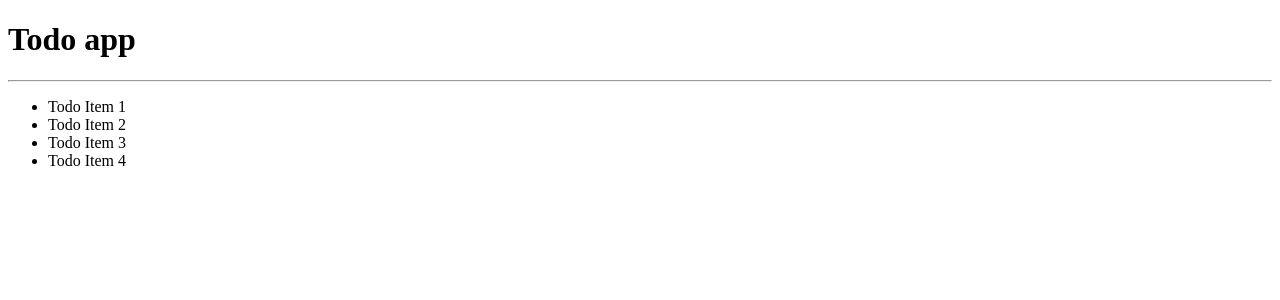
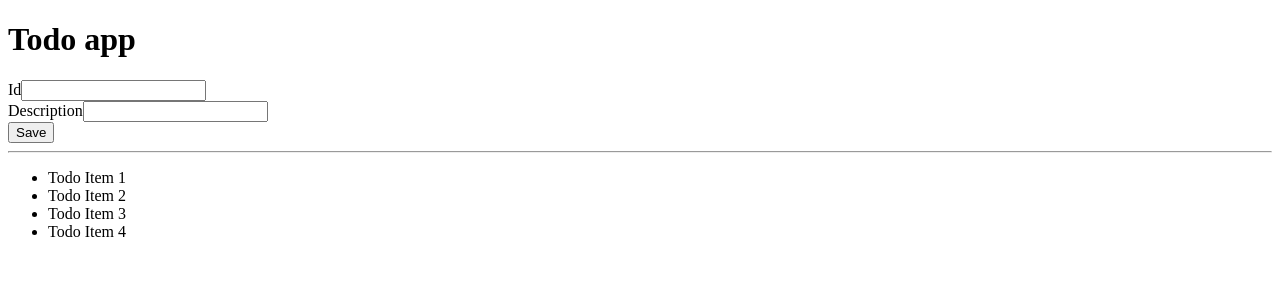
Before and after one commit to shibut12/ToDo-app, a React (Create React App) app: page / in a window 1280 px wide. Shown: the top 300 px of the page. Built offline with nearby package versions, Linux system fonts and the light colour scheme.

Commit message:
Changes for adding a new todo item

```diff
--- a/src/actions/todoActions.js
+++ b/src/actions/todoActions.js
@@ -5,6 +5,13 @@ export function loadItemsSuccess(items){
     return{
         type: types.LOAD_TODO,
         items
+    }
+}
+
+export function addItem(item){
+    return{
+        type: types.ADD_TODO,
+        item
     }
 }
 
--- a/src/components/App.js
+++ b/src/components/App.js
@@ -1,20 +1,52 @@
 import React, { Component } from 'react';
 import { bindActionCreators } from 'redux';
 import { connect } from 'react-redux';
+import PropTypes from 'prop-types';
 
 import TodoList from './TodoList';
+import ItemForm from './ItemForm';
 import * as todoActions from '../actions/todoActions';
 
 class App extends Component {
+  constructor(props, context){
+    super(props, context);
+
+    this.state={
+      item: Object.assign({}, this.props.item)
+    }
+
+    this.saveItem = this.saveItem.bind(this);
+    this.onChange = this.onChange.bind(this);
+  }
+
+  saveItem(event){
+    event.preventDefault();
+
+    this.props.actions.addItem(this.state.item);
+  }
+
+  onChange(event){
+    const fieldName = event.target.name;
+    let item = this.state.item;
+    item[fieldName] = event.target.value;
+    return this.setState({item: item});
+  }
+
   render() {
       return (
         <div>
           <h1>Todo app</h1>
+          <ItemForm onSave={this.saveItem} onChange={this.onChange}/>
           <hr />
           <TodoList items={this.props.items}/>
         </div>
       );
   }
+}
+
+App.propTypes = {
+  items: PropTypes.array.isRequired,
+  actions: PropTypes.object.isRequired
 }
 
 function mapStateToProps(state, ownProps){
--- /dev/null
+++ b/src/components/ItemForm.js
@@ -0,0 +1,35 @@
+import React from 'react';
+import PropTypes from 'prop-types';
+
+const ItemForm =({onSave, onChange, item}) =>{
+    return(
+        <form>
+            <div>
+                <label htmlFor="id">Id</label>
+                <input
+                    name="id"
+                    type="text"
+                    onChange={onChange}/>
+            </div>
+            <div>
+                <label htmlFor="description">Description</label>
+                <input
+                    name="description"
+                    type="text"
+                    onChange={onChange}/>
+            </div>
+            <input
+                type="submit"
+                value="Save"
+                onClick={onSave}/>
+        </form>
+    );
+}
+
+ItemForm.propTypes = {
+    onSave: PropTypes.func.isRequired,
+    onChange: PropTypes.func.isRequired,
+    item: PropTypes.object
+}
+
+export default ItemForm;
--- a/src/reducers/todoReducer.js
+++ b/src/reducers/todoReducer.js
@@ -5,6 +5,11 @@ export default function todoReducer(state=initialState.items, action){
     switch(action.type){
         case types.LOAD_TODO:
             return action.items;
+        case types.ADD_TODO:
+            return[
+                ...state,
+                Object.assign({}, action.item)
+            ];
         default:
             return state;
     }
```
Also changed, not shown: 1 other file (tests, documents, lock files or other folders).
